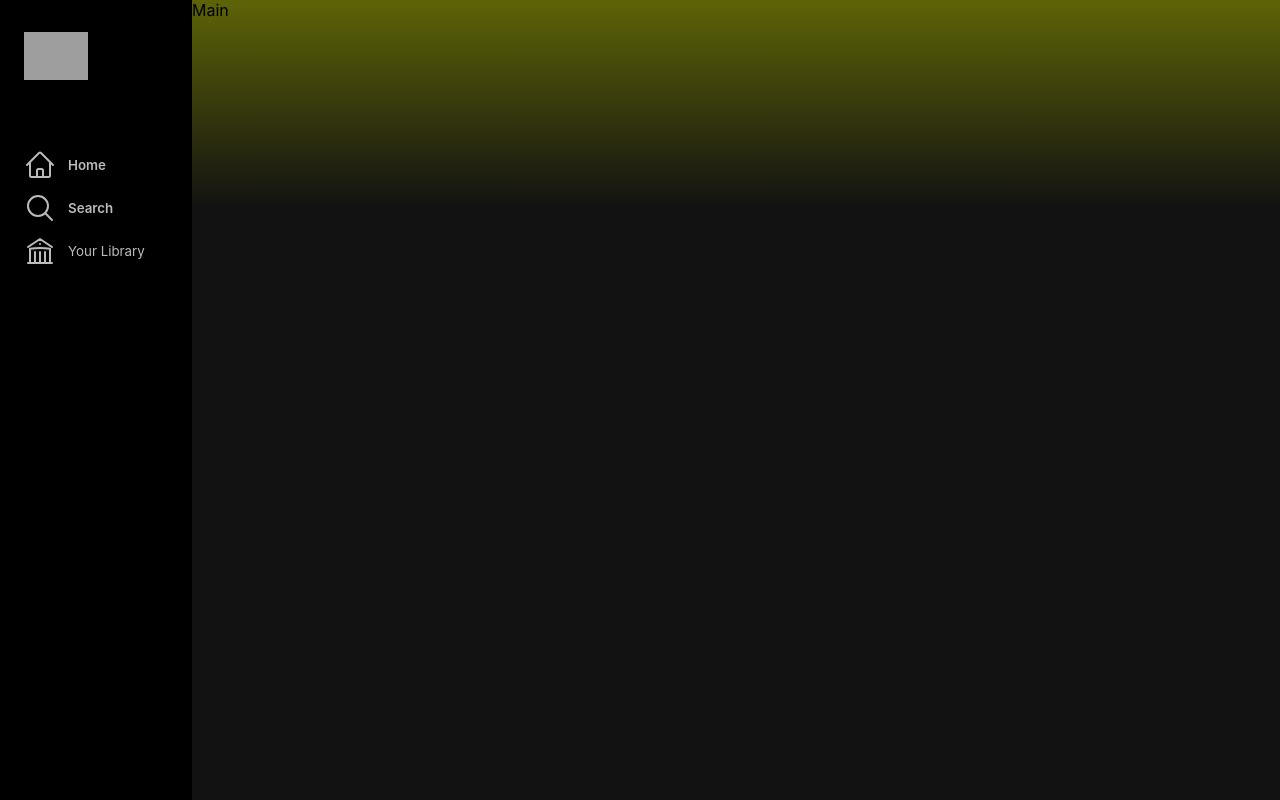
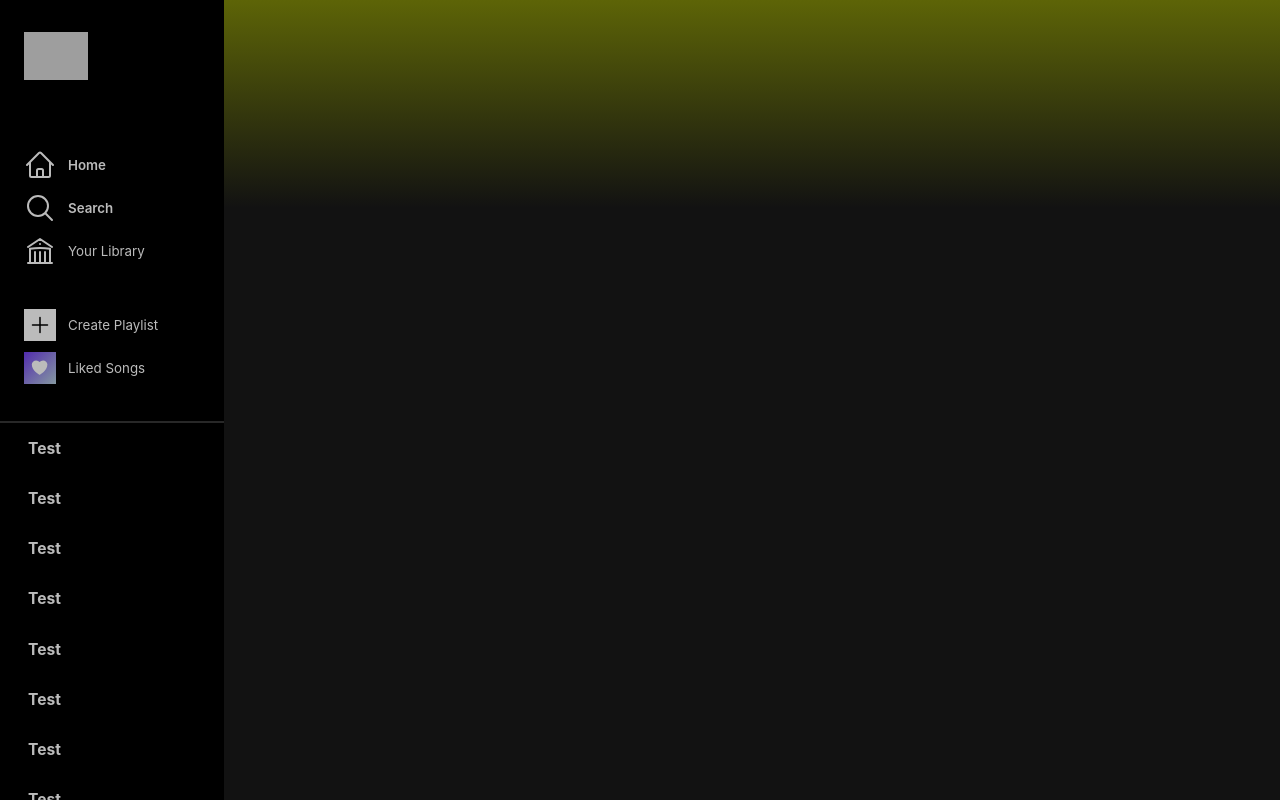
Before and after one commit to GabeS97/spotify_clone, a React (Create React App) app in the folder client/: page / in a window 1280 px wide. Built offline with nearby package versions, Linux system fonts and the light colour scheme; grey boxes are pictures that could not be loaded.

Commit message:
sidebar complete, but need to figure out why scroll bar is not transitioning

```diff
--- a/client/src/components/Main/Main.js
+++ b/client/src/components/Main/Main.js
@@ -2,7 +2,11 @@ import React from 'react'
 import './Main.css'
 function Main() {
     return (
-        <div className='main'>Main</div>
+        <div className='main'>
+            {/* Header */}
+
+            {/* Content */}
+        </div>
     )
 }
 
--- a/client/src/components/Sidebar/Sidebar.css
+++ b/client/src/components/Sidebar/Sidebar.css
@@ -28,7 +28,7 @@
   column-gap: 0.5rem;
 }
 
-.icon {
+.first_icon {
   height: 2rem;
 }
 
@@ -49,6 +49,71 @@
 .function__title {
   font-weight: 600;
 }
+.create__like__container {
+  height: 1.5rem;
+  display: flex;
+  justify-content: center;
+  align-items: center;
+  position: relative;
 
-.sidebar__home {
+  width: 2rem;
+  height: 2rem;
 }
+
+.plus__container {
+  color: black;
+  background-color: rgb(187, 187, 187);
+}
+
+.heart__container {
+  background: linear-gradient(135deg, rgb(82, 44, 174), rgb(133, 152, 161));
+}
+.second__icon {
+  /* border: white solid 1px; */
+  position: absolute;
+  height: 2rem;
+  margin-left: 0.2rem;
+}
+
+.create__icon {
+  margin: auto;
+  /* background-color: rgb(187, 187, 187);
+  color: black; */
+  height: 1.5rem;
+}
+
+.liked__icon {
+  /* background: linear-gradient(135deg, rgb(82, 44, 174), rgb(133, 152, 161)); */
+  margin: auto;
+  height: 1.2rem;
+}
+
+.divider {
+  border-bottom: 2px solid rgb(40, 40, 40);
+  width: 14rem;
+  margin: 0 auto;
+}
+.sidebar__playlists {
+  display: flex;
+  text-indent: 1.75rem;
+  align-items: flex-start;
+  flex-direction: column;
+  overflow-y: scroll;
+  width: 100%;
+}
+
+.sidebar__playlists::-webkit-scrollbar {
+  /* width: 2em; */
+  background-color: black;
+  width: 0.6rem;
+}
+
+.sidebar__playlists::-webkit-scrollbar-thumb {
+  border-radius: 15px;
+  cursor: pointer;
+  background-color: rgb(87, 87, 87);
+}
+
+.sidebar__playlists:hover::-webkit-scrollbar-thumb {
+  background-color: rgb(139, 139, 139);
+}
--- a/client/src/components/Sidebar/Sidebar.js
+++ b/client/src/components/Sidebar/Sidebar.js
@@ -1,5 +1,6 @@
 import React from 'react'
 import { HomeIcon, MagnifyingGlassIcon, BuildingLibraryIcon } from '@heroicons/react/24/outline'
+import { HeartIcon, PlusIcon } from '@heroicons/react/24/solid'
 import './Sidebar.css'
 function Sidebar() {
     return (
@@ -12,21 +13,92 @@ function Sidebar() {
             </div>
             <div className='function__icons sidebar__spacing'>
                 <div className="sidebar__home icon__container">
-                    <HomeIcon className='home__icon icon' />
+                    <HomeIcon className='home__icon first_icon' />
                     <p className='home__title function__title'>Home</p>
                 </div>
 
                 <div className="sidebar__search icon__container">
-                    <MagnifyingGlassIcon className='search__icon icon' />
+                    <MagnifyingGlassIcon className='search__icon first_icon' />
                     <p className="search__title function__title">Search</p>
                 </div>
                 <div className="sidebar__library icon__container">
-                    <BuildingLibraryIcon className='library__icon icon' />
+                    <BuildingLibraryIcon className='library__icon first_icon' />
                     <p className="library__title title">Your Library</p>
                 </div>
             </div>
-            <div></div>
-            <div></div>
+
+            <div className='function__icons sidebar__spacing'>
+                <div className="sidebar__create icon__container ">
+
+                    <div className="create__like__container plus__container">
+                        <PlusIcon className='create__icon second__icon' />
+                    </div>
+                    <p className="create__title title">Create Playlist</p>
+                </div>
+
+                <div className="sidebar__liked icon__container">
+                    <div className="create__like__container heart__container">
+                        <HeartIcon className='liked__icon second__icon' />
+                    </div>
+                    <p className="liked__title title">Liked Songs</p>
+                </div>
+            </div>
+
+            <div className='divider' />
+
+            <div className='sidebar__playlists icon__container'>
+                <h3>Test</h3>
+                <h3>Test</h3>
+                <h3>Test</h3>
+                <h3>Test</h3>
+                <h3>Test</h3>
+                <h3>Test</h3>
+                <h3>Test</h3>
+                <h3>Test</h3>
+                <h3>Test</h3>
+                <h3>Test</h3>
+                <h3>Test</h3>
+                <h3>Test</h3>
+                <h3>Test</h3>
+                <h3>Test</h3>
+                <h3>Test</h3>
+                <h3>Test</h3>
+                <h3>Test</h3>
+                <h3>Test</h3>
+                <h3>Test</h3>
+                <h3>Test</h3>
+                <h3>Test</h3>
+                <h3>Test</h3>
+                <h3>Test</h3>
+                <h3>Test</h3>
+                <h3>Test</h3>
+                <h3>Test</h3>
+                <h3>Test</h3>
+                <h3>Test</h3>
+                <h3>Test</h3>
+                <h3>Test</h3>
+                <h3>Test</h3>
+                <h3>Test</h3>
+                <h3>Test</h3>
+                <h3>Test</h3>
+                <h3>Test</h3>
+                <h3>Test</h3>
+                <h3>Test</h3>
+                <h3>Test</h3>
+                <h3>Test</h3>
+                <h3>Test</h3>
+                <h3>Test</h3>
+                <h3>Test</h3>
+                <h3>Test</h3>
+                <h3>Test</h3>
+                <h3>Test</h3>
+                <h3>Test</h3>
+                <h3>Test</h3>
+                <h3>Test</h3>
+                <h3>Test</h3>
+                <h3>Test</h3>
+                <h3>Test</h3>
+            </div>
         </div>
     )
 }
```
